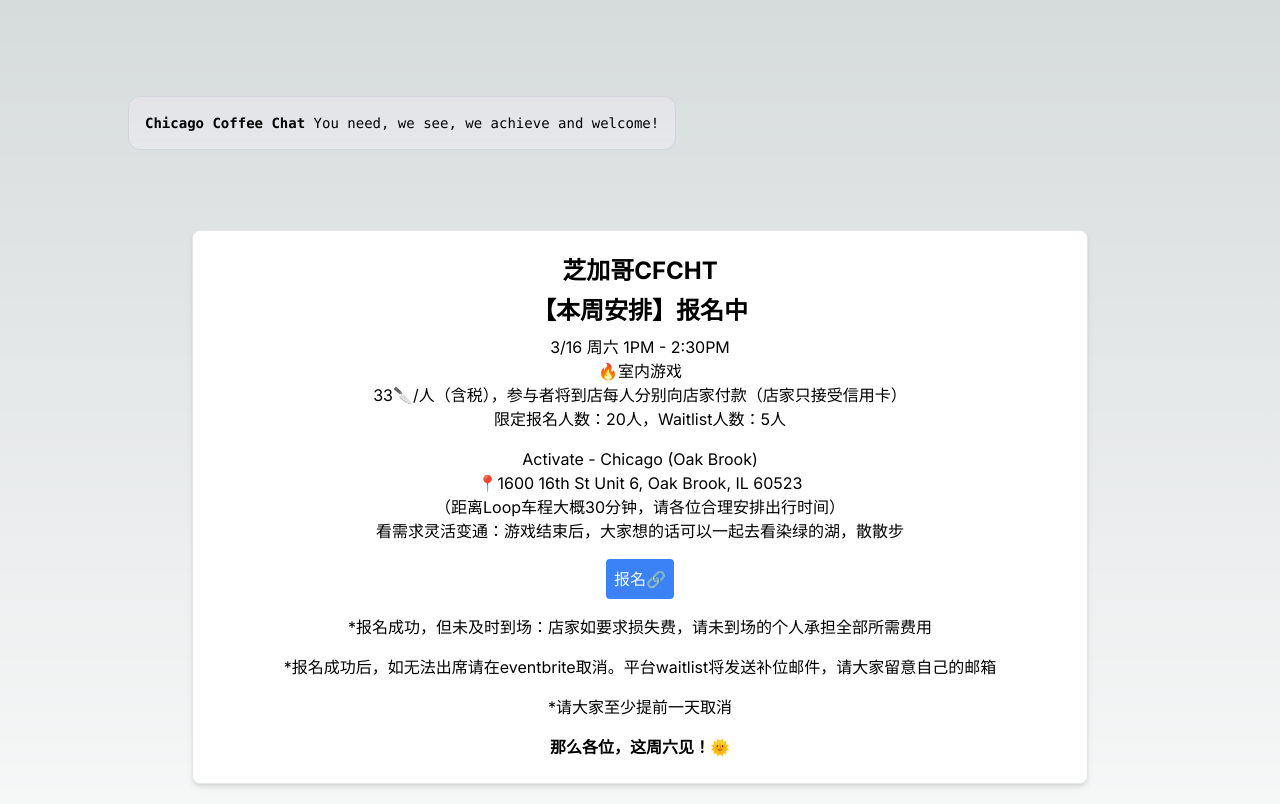
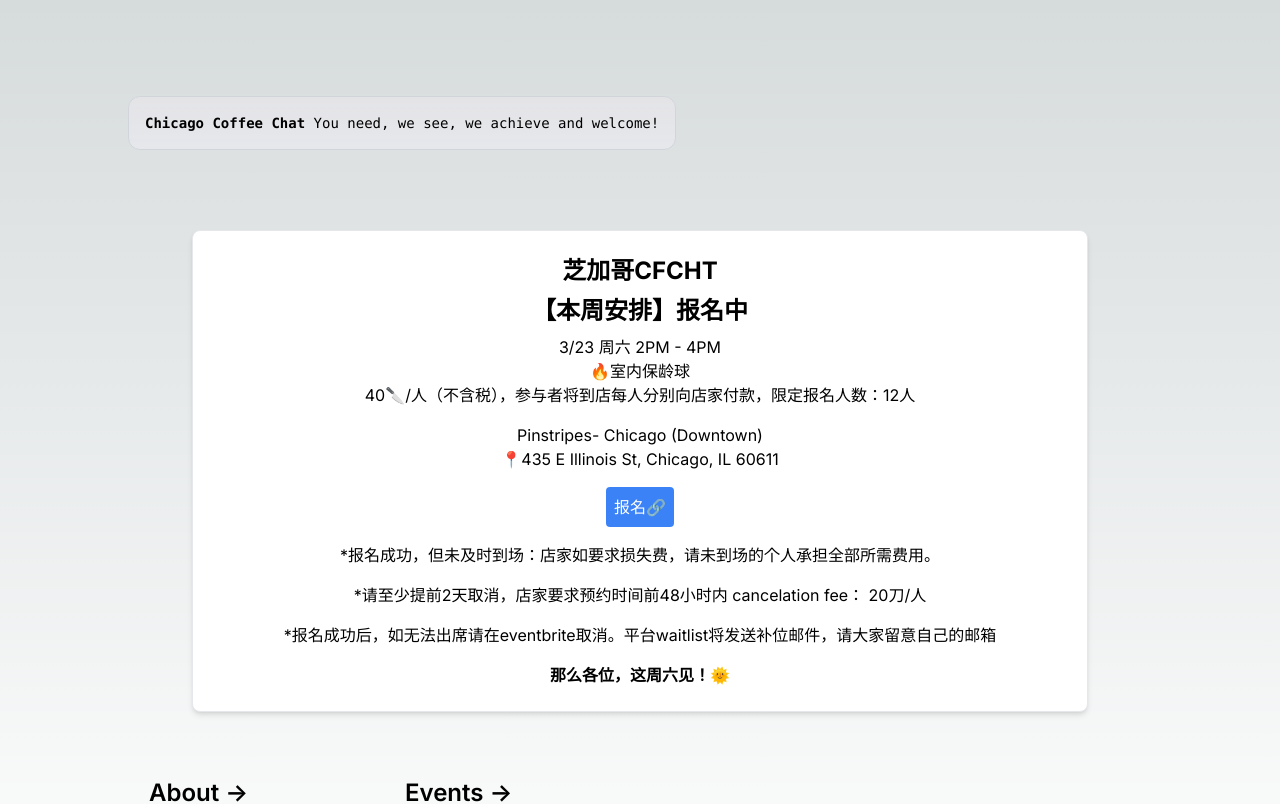
Before and after one commit to Brack-Wang/nextjs, a Next.js app: page / in a window 1280 px wide. Shown: the top 804 px of the page. Built offline with nearby package versions, Linux system fonts and the light colour scheme.

Commit message:
Update page.tsx

```diff
--- a/app/page.tsx
+++ b/app/page.tsx
@@ -21,14 +21,14 @@ export default function Home() {
 {/*   #################################################################################################################### */}
       {/* TODO: Change the content for weekly events' information below */}
       {/* Event Details Replacement Start */}
-        <h2 className="text-2xl font-bold mb-2">【本周安排】报名中</h2>
-        <p className="mb-4">3/16 周六 1PM - 2:30PM<br />🔥室内游戏<br />33🔪/人（含税），参与者将到店每人分别向店家付款（店家只接受信用卡）<br />限定报名人数：20人，Waitlist人数：5人</p>
-        <p className="mb-4">Activate - Chicago (Oak Brook)<br />📍1600 16th St Unit 6, Oak Brook, IL 60523<br />（距离Loop车程大概30分钟，请各位合理安排出行时间）<br />看需求灵活变通：游戏结束后，大家想的话可以一起去看染绿的湖，散散步</p>
-        <a href="https://www.eventbrite.com/e/861313109697?aff=oddtdtcreator" target="_blank" className="inline-block bg-blue-500 text-white p-2 rounded hover:bg-blue-700 transition duration-300 ease-in-out">报名🔗</a>
-        <p className="mt-4">*报名成功，但未及时到场：店家如要求损失费，请未到场的个人承担全部所需费用</p>
-        <p className="mt-4">*报名成功后，如无法出席请在eventbrite取消。平台waitlist将发送补位邮件，请大家留意自己的邮箱</p>
-        <p className="mt-4">*请大家至少提前一天取消</p>
-        <p className="mt-4 font-bold">那么各位，这周六见！🌞</p>
+      <h2 class="text-2xl font-bold mb-2">【本周安排】报名中</h2>
+      <p class="mb-4">3/23 周六 2PM - 4PM<br />🔥室内保龄球<br />40🔪/人（不含税），参与者将到店每人分别向店家付款，限定报名人数：12人</p>
+      <p class="mb-4">Pinstripes- Chicago (Downtown)<br />📍435 E Illinois St, Chicago, IL 60611</p>
+      <a href="https://www.eventbrite.co.nz/e/cfcht-323-2pm-tickets-866023428387" target="_blank" class="inline-block bg-blue-500 text-white p-2 rounded hover:bg-blue-700 transition duration-300 ease-in-out">报名🔗</a>
+      <p class="mt-4">*报名成功，但未及时到场：店家如要求损失费，请未到场的个人承担全部所需费用。</p>
+      <p class="mt-4">*请至少提前2天取消，店家要求预约时间前48小时内 cancelation fee： 20刀/人</p>
+      <p class="mt-4">*报名成功后，如无法出席请在eventbrite取消。平台waitlist将发送补位邮件，请大家留意自己的邮箱</p>
+      <p class="mt-4 font-bold">那么各位，这周六见！🌞</p>
       {/* Event Details Replacement End */}
 {/*   #################################################################################################################### */}
 
```
